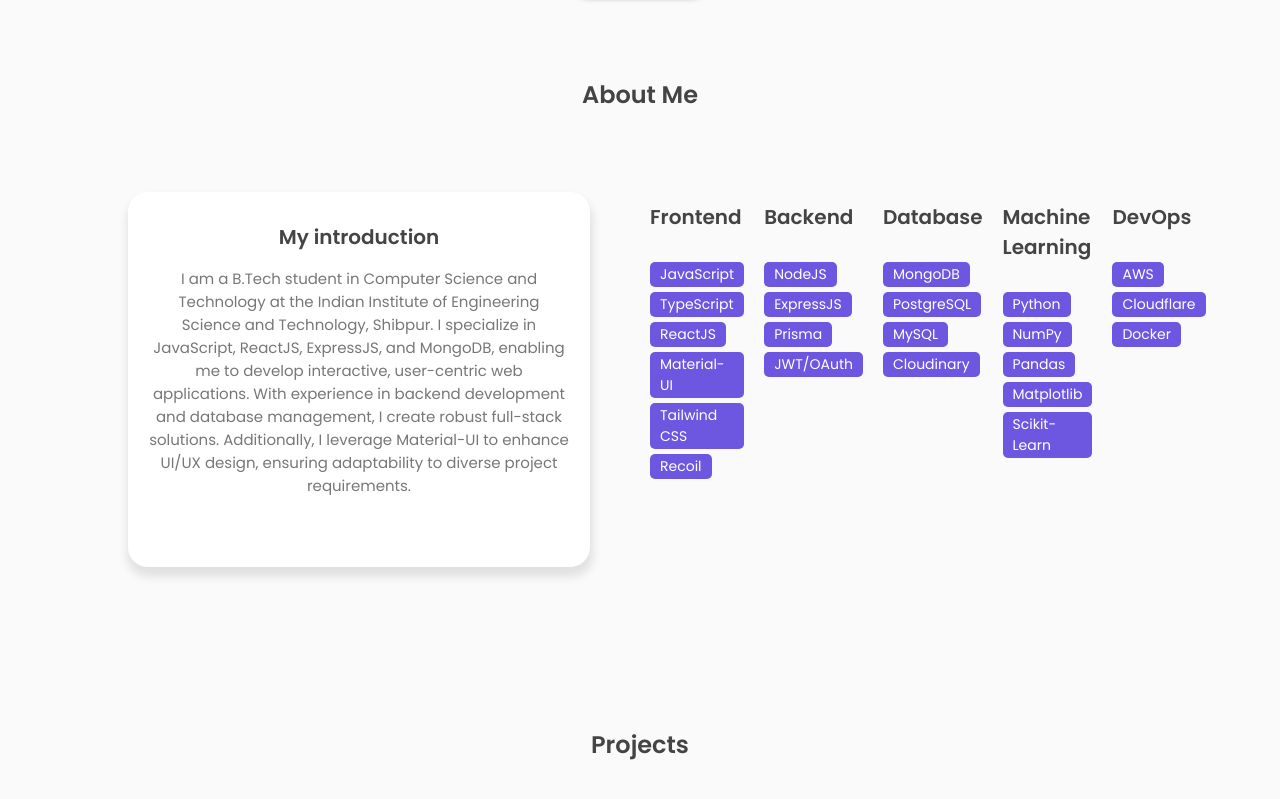
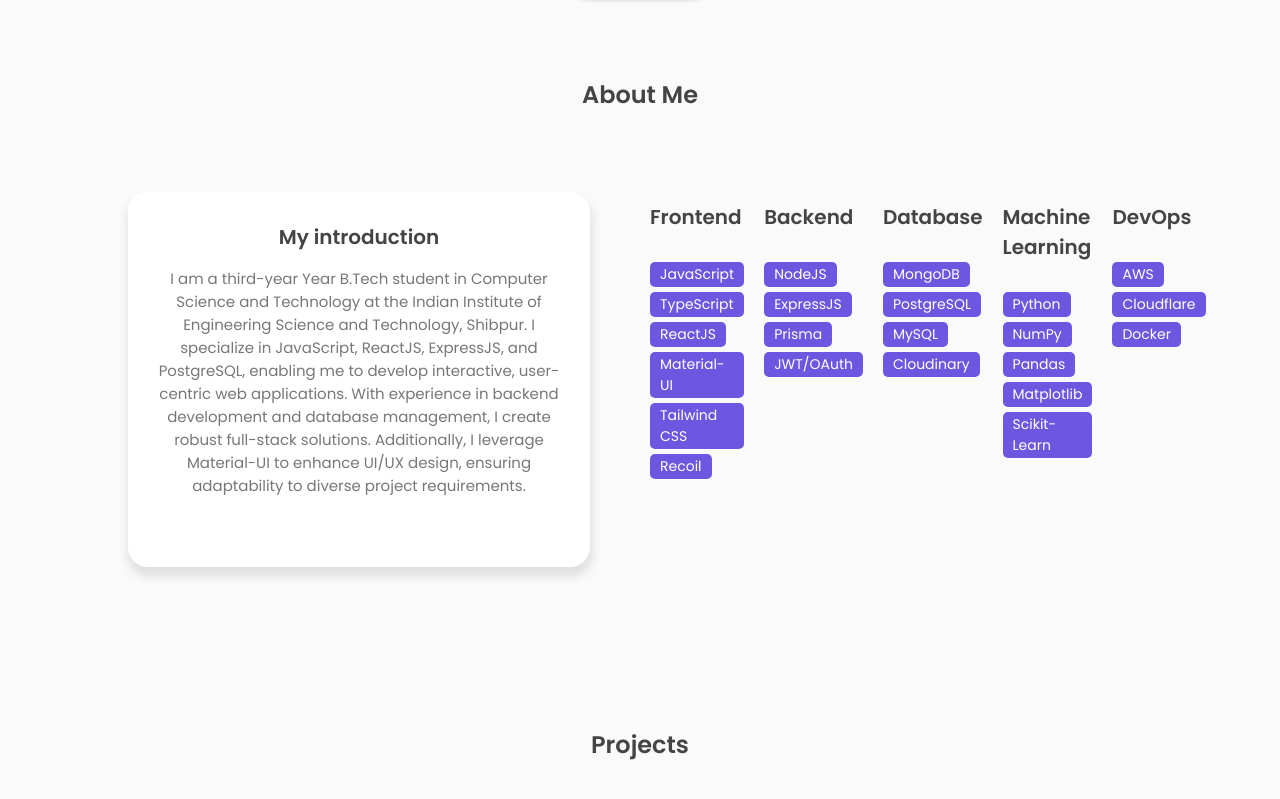
Before and after one commit to 7ANJ0I2407/portfolio, a plain HTML site: page index.html in a window 1280 px wide. Shown: the part 803-1602 px from the top of the page. Drawn offline with nearby package versions, Linux system fonts and the light colour scheme.

Commit message:
Changed About

```diff
--- a/index.html
+++ b/index.html
@@ -141,7 +141,7 @@
               <div class="about-info">
                 <h3>My introduction</h3>
                 <p>
-                  I am a B.Tech student in Computer Science and Technology at the Indian Institute of Engineering Science and Technology, Shibpur. I specialize in JavaScript, ReactJS, ExpressJS, and MongoDB, enabling me to develop interactive, user-centric web applications. With experience in backend development and database management, I create robust full-stack solutions. Additionally, I leverage Material-UI to enhance UI/UX design, ensuring adaptability to diverse project requirements.
+                  I am a third-year Year B.Tech student in Computer Science and Technology at the Indian Institute of Engineering Science and Technology, Shibpur. I specialize in JavaScript, ReactJS, ExpressJS, and PostgreSQL, enabling me to develop interactive, user-centric web applications. With experience in backend development and database management, I create robust full-stack solutions. Additionally, I leverage Material-UI to enhance UI/UX design, ensuring adaptability to diverse project requirements.
                 </p>
                 </div>
             </div>
```
Also changed, not shown: 1 other file.
